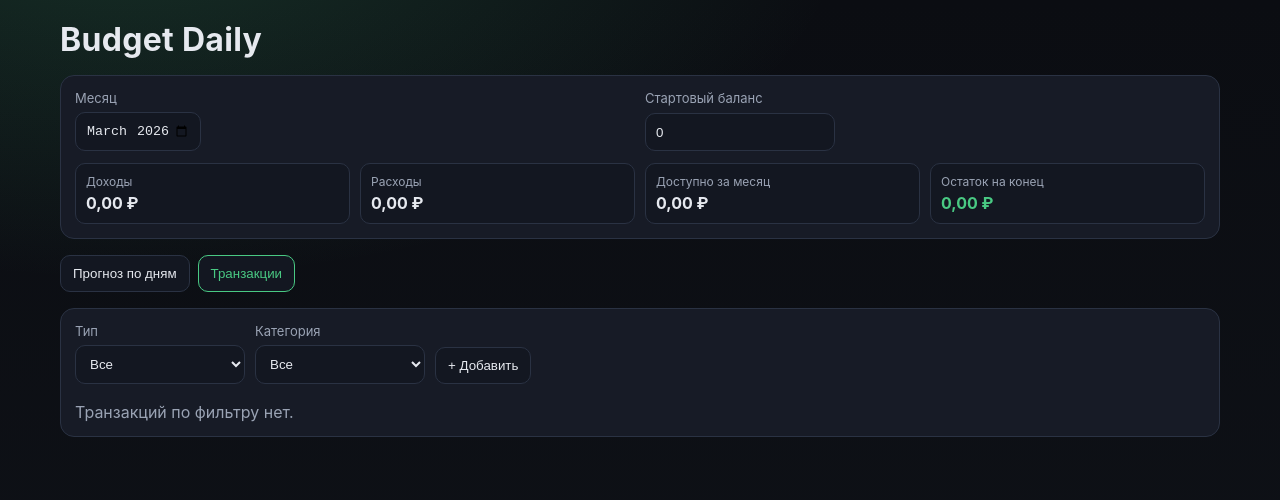
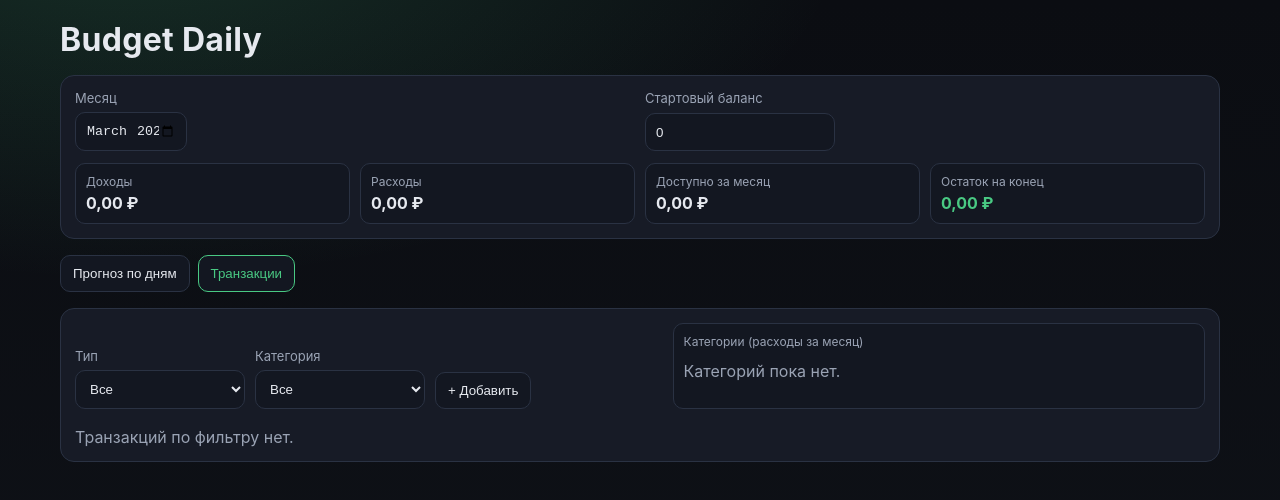
Before and after one commit to Nancymay/budget-daily, a React (Vite) app: page / in a window 1280 px wide. Both pictures are taken after a click on the button "Транзакции". Shown: the top 500 px of the page. Built offline with nearby package versions, Linux system fonts and the light colour scheme.

Commit message:
ui: improve forecast table scroll and category management

```diff
--- a/src/App.tsx
+++ b/src/App.tsx
@@ -129,6 +129,24 @@ export default function App() {
     }));
   };
 
+  const deleteCategory = (category: string) => {
+    const confirmDelete = window.confirm(`Удалить категорию "${category}" из списка?`);
+    if (!confirmDelete) {
+      return;
+    }
+
+    setState((prev) => ({
+      ...prev,
+      settings: {
+        ...prev.settings,
+        customCategories: {
+          income: prev.settings.customCategories.income.filter((item) => item !== category),
+          expense: prev.settings.customCategories.expense.filter((item) => item !== category)
+        }
+      }
+    }));
+  };
+
   return (
     <div className="app">
       <h1>Budget Daily</h1>
@@ -154,6 +172,7 @@ export default function App() {
         <DailyTable rows={forecast.rows} referenceDate={forecast.referenceDate} />
       ) : (
         <TransactionsPage
+          month={month}
           transactions={state.transactions}
           categories={mergedCategories}
           onAdd={() => {
@@ -165,6 +184,7 @@ export default function App() {
             setModalOpen(true);
           }}
           onDelete={deleteTransaction}
+          onDeleteCategory={deleteCategory}
         />
       )}
 
--- a/src/components/TransactionFormModal.tsx
+++ b/src/components/TransactionFormModal.tsx
@@ -119,11 +119,11 @@ export function TransactionFormModal({ open, month, categories, initial, onClose
           </select>
         </label>
 
-        <div className="row-2">
         <label className="field">
           <span>Дата</span>
           <input type="date" value={form.date} onChange={(event) => setForm({ ...form, date: event.target.value })} />
         </label>
+
         <label className="field">
           <span>Сумма</span>
           <input
@@ -134,7 +134,6 @@ export function TransactionFormModal({ open, month, categories, initial, onClose
             onChange={(event) => setForm({ ...form, amount: event.target.value })}
           />
         </label>
-        </div>
 
         <label className="field">
           <span>Категория</span>
--- a/src/components/TransactionsPage.tsx
+++ b/src/components/TransactionsPage.tsx
@@ -1,17 +1,27 @@
 import { useMemo, useState } from "react";
 import { formatMoney } from "../lib/money";
-import { toHumanDate } from "../lib/date";
+import { isDateInMonth, toHumanDate } from "../lib/date";
 import type { Transaction, TransactionType } from "../types/models";
 
 interface TransactionsPageProps {
+  month: string;
   transactions: Transaction[];
   categories: Record<TransactionType, string[]>;
   onAdd: () => void;
   onEdit: (id: string) => void;
   onDelete: (id: string) => void;
+  onDeleteCategory: (category: string) => void;
 }
 
-export function TransactionsPage({ transactions, categories, onAdd, onEdit, onDelete }: TransactionsPageProps) {
+export function TransactionsPage({
+  month,
+  transactions,
+  categories,
+  onAdd,
+  onEdit,
+  onDelete,
+  onDeleteCategory
+}: TransactionsPageProps) {
   const [typeFilter, setTypeFilter] = useState<"all" | TransactionType>("all");
   const [categoryFilter, setCategoryFilter] = useState<string>("all");
 
@@ -29,8 +39,23 @@ export function TransactionsPage({ transactions, categories, onAdd, onEdit, onDe
       .sort((a, b) => (a.date < b.date ? 1 : -1));
   }, [transactions, typeFilter, categoryFilter]);
 
+  const categorySpend = useMemo(() => {
+    return categories.expense
+      .map((category) => {
+        const total = transactions.reduce((acc, tx) => {
+          if (tx.type !== "expense" || tx.category !== category || !isDateInMonth(tx.date, month)) {
+            return acc;
+          }
+          return acc + tx.amount;
+        }, 0);
+        return { category, total };
+      })
+      .sort((a, b) => b.total - a.total);
+  }, [categories.expense, transactions, month]);
+
   return (
     <section className="panel">
+      <div className="transactions-top">
         <div className="toolbar">
           <label className="field compact">
             <span>Тип</span>
@@ -64,6 +89,23 @@ export function TransactionsPage({ transactions, categories, onAdd, onEdit, onDe
           </button>
         </div>
 
+        <div className="categories-box">
+          <p className="categories-title">Категории (расходы за месяц)</p>
+          <div className="categories-list">
+            {categorySpend.map(({ category, total }) => (
+              <div key={category} className="category-pill">
+                <span>{category}</span>
+                <strong>{formatMoney(total)}</strong>
+                <button type="button" className="pill-delete" onClick={() => onDeleteCategory(category)} aria-label={`Удалить ${category}`}>
+                  ×
+                </button>
+              </div>
+            ))}
+            {categorySpend.length === 0 && <p className="empty">Категорий пока нет.</p>}
+          </div>
+        </div>
+      </div>
+
       <div className="transactions-list">
         {filtered.map((tx) => (
           <article key={tx.id} className="tx-card">
--- a/src/styles/main.css
+++ b/src/styles/main.css
@@ -77,7 +77,7 @@ h1 {
 }
 
 .month-field {
-  max-width: 126px;
+  max-width: 112px;
   justify-self: start;
 }
 
@@ -143,13 +143,16 @@ h1 {
 .table-wrapper {
   overflow: auto;
   max-height: 65vh;
+  position: relative;
+  background: var(--panel);
+  padding: 0;
 }
 
 table {
   width: 100%;
   border-collapse: collapse;
-  min-width: 0;
-  table-layout: fixed;
+  min-width: 520px;
+  table-layout: auto;
 }
 
 th,
@@ -168,8 +171,9 @@ td:first-child {
 th {
   position: sticky;
   top: 0;
-  background: #141927;
-  z-index: 1;
+  background: var(--panel);
+  z-index: 3;
+  box-shadow: inset 0 -1px 0 var(--line);
 }
 
 .reference-row {
@@ -189,6 +193,52 @@ th {
   flex-wrap: wrap;
   gap: 10px;
   align-items: end;
+}
+
+.transactions-top {
+  display: grid;
+  grid-template-columns: 1.1fr 1fr;
+  gap: 12px;
+}
+
+.categories-box {
+  border: 1px solid var(--line);
+  border-radius: 10px;
+  padding: 10px;
+  background: var(--bg-soft);
+  min-height: 86px;
+}
+
+.categories-title {
+  margin: 0 0 8px;
+  font-size: 12px;
+  color: var(--muted);
+}
+
+.categories-list {
+  display: flex;
+  flex-wrap: wrap;
+  gap: 8px;
+}
+
+.category-pill {
+  display: inline-flex;
+  align-items: center;
+  gap: 8px;
+  padding: 6px 8px;
+  border-radius: 999px;
+  border: 1px solid var(--line);
+  background: var(--panel);
+  font-size: 12px;
+}
+
+.pill-delete {
+  border: none;
+  background: transparent;
+  color: var(--danger);
+  cursor: pointer;
+  padding: 0;
+  line-height: 1;
 }
 
 .compact {
@@ -292,6 +342,10 @@ th {
     flex-direction: column;
   }
 
+  .transactions-top {
+    grid-template-columns: 1fr;
+  }
+
   .actions {
     justify-content: flex-start;
   }
```
Lines whose indentation alone changed are shown as unchanged.
